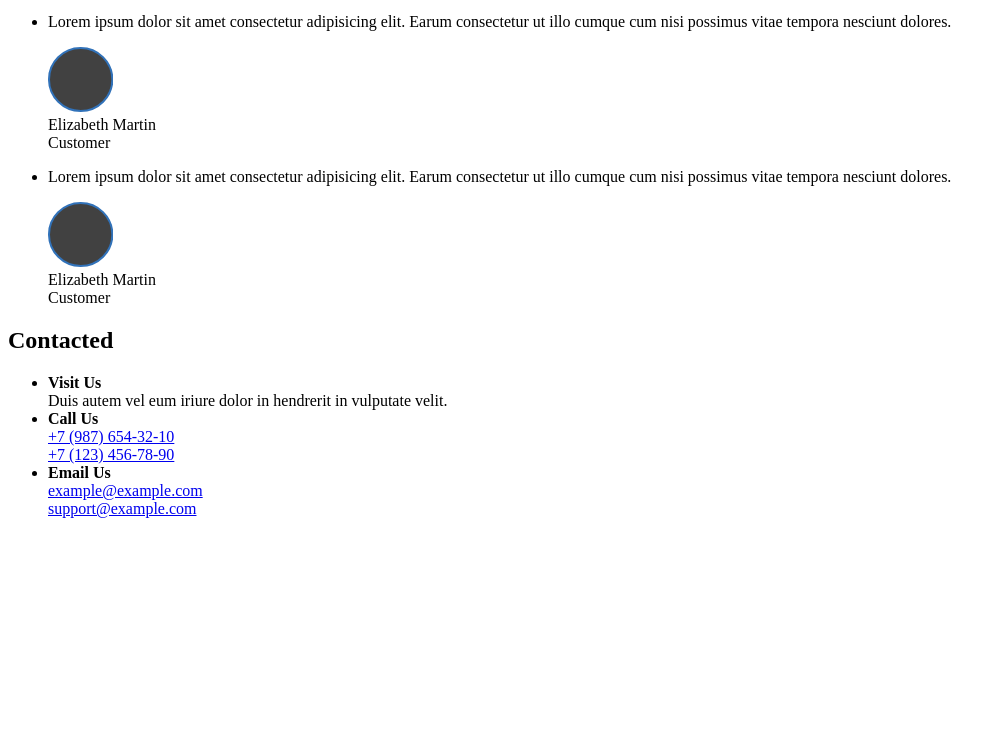
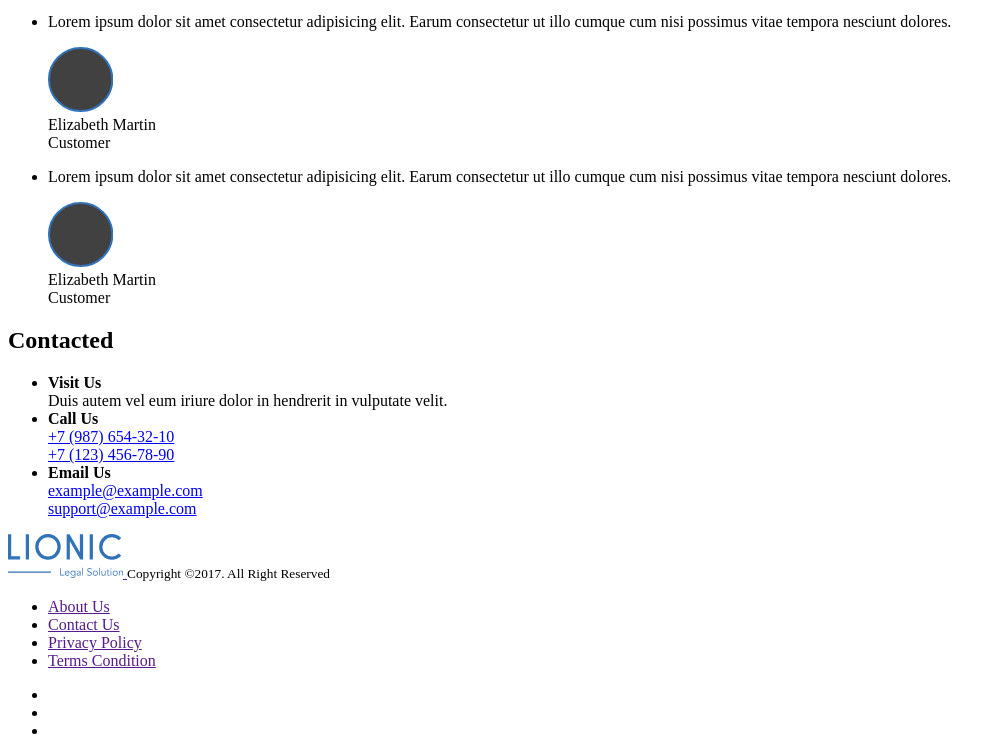
Before and after one commit to AtesiT/Skillbox, a plain HTML site: page 5/index.html in a window 1280 px wide. Shown: the part 1119-1875 px from the top of the page, without its empty margins (0-1006 px from the left). Before the commit the page ends 1653 px from the top, so only its background shows below. Drawn offline with Linux system fonts and the light colour scheme.

Commit message:
add footer

```diff
--- a/5/index.html
+++ b/5/index.html
@@ -198,8 +198,64 @@
                 </ul>
             </div>
         </section>
+    </main>
 
-    </main>
+
+    <footer class="footer">
+      <div class="container">
+        <div class="footer-left">
+            <a href="" class="footer-logo">
+                <img src="img/Logo.svg" alt="" class="footer-logo-img">
+            </a>
+            <small class="footer-copyrights">
+                Copyright ©2017. All Right Reserved
+            </small>
+        </div>
+        <div class="footer-right">
+            <nav class="footer-nav">
+                <ul class="footer-nav-list">
+                    <li class="footer-nav-item">
+                        <a href="" class="foter-nav-link">
+                            About Us
+                        </a>
+                    </li>
+                    <li class="footer-nav-item">
+                        <a href="" class="foter-nav-link">
+                            Contact Us
+                        </a>
+                    </li>
+                    <li class="footer-nav-item">
+                        <a href="" class="foter-nav-link">
+                            Privacy Policy
+                        </a>
+                    </li>
+                    <li class="footer-nav-item">
+                        <a href="" class="foter-nav-link">
+                            Terms Condition
+                        </a>
+                    </li>
+                </ul>
+            </nav>
+            <ul class="footer-social-list">
+                <li class="footer-social-item">
+                    <a href="" class="footer-social-link">
+                        <span class="footer-social-icon"></span>
+                    </a>
+                </li>
+                <li class="footer-social-item">
+                    <a href="" class="footer-social-link">
+                        <span class="footer-social-icon"></span>
+                    </a>
+                </li>
+                <li class="footer-social-item">
+                    <a href="" class="footer-social-link">
+                        <span class="footer-social-icon"></span>
+                    </a>
+                </li>
+            </ul>
+        </div>
+      </div>
+    </footer>
 
 </body>
 </html>
```
